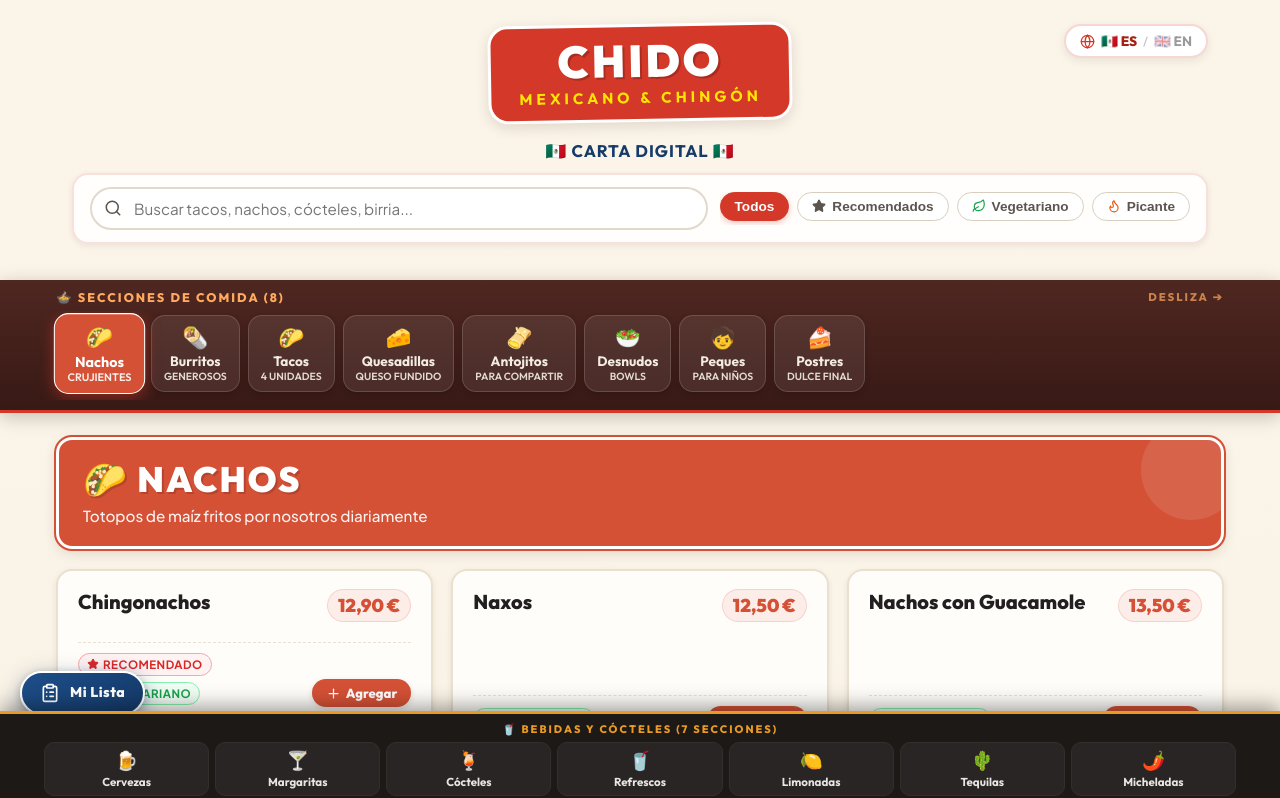
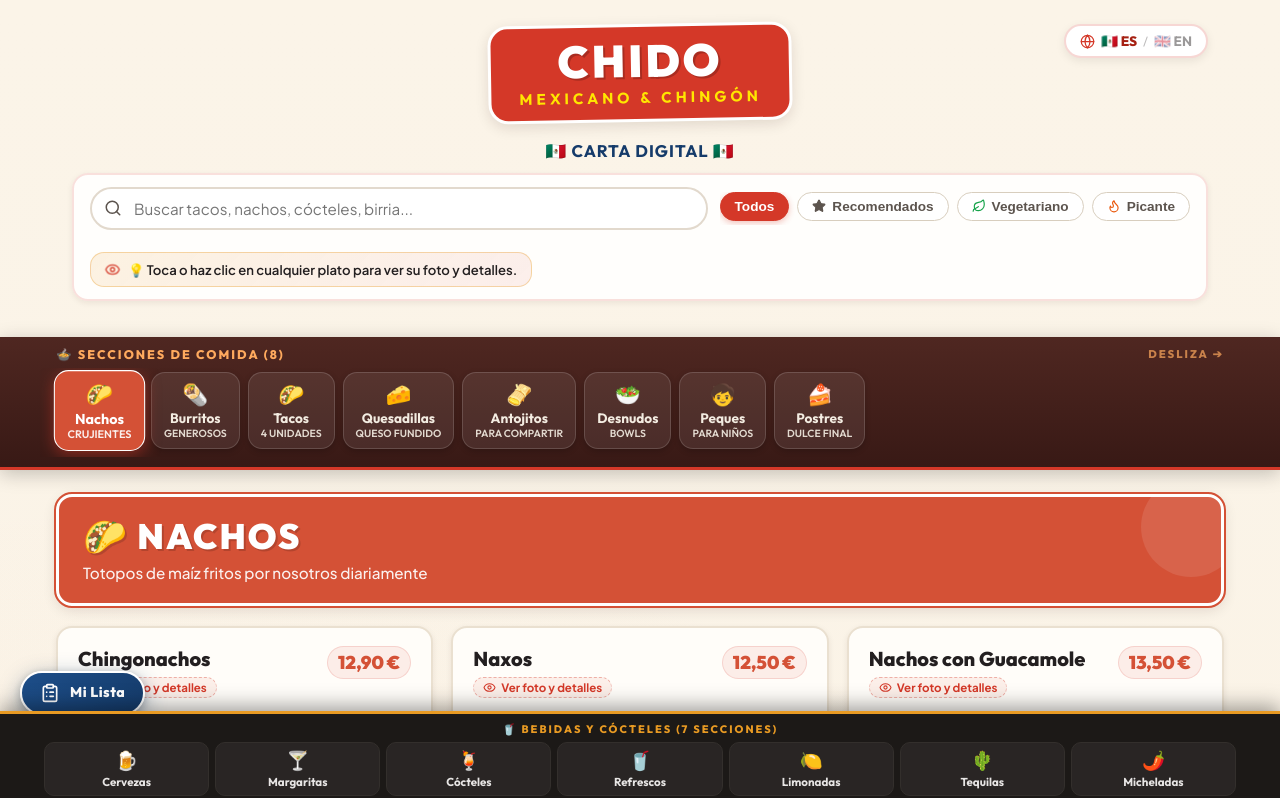
Before and after one commit to Vima3D/carta_chido, a React (Vite) app: page / in a window 1280 px wide. Shown: the top 798 px of the page. Built offline with nearby package versions, Linux system fonts and the light colour scheme.

Commit message:
quitando helado de pistacho y agregando boton de ver foto y detalles

```diff
--- a/src/components/Header.jsx
+++ b/src/components/Header.jsx
@@ -1,5 +1,5 @@
 import React from 'react';
-import { Search, Flame, Leaf, Star, X, Globe } from 'lucide-react';
+import { Search, Flame, Leaf, Star, X, Globe, Eye } from 'lucide-react';
 import { useLanguage } from '../context/LanguageContext';
 
 export default function Header({
@@ -94,6 +94,11 @@ export default function Header({
             {t.filterSpicy}
           </button>
         </div>
+
+        <div className="menu-info-banner">
+          <Eye size={15} className="info-banner-icon" />
+          <span>{t.hintClickItem}</span>
+        </div>
       </div>
     </header>
   );
--- a/src/components/MenuItemCard.jsx
+++ b/src/components/MenuItemCard.jsx
@@ -1,9 +1,9 @@
 import React from "react";
-import { Flame, Leaf, Star, Plus, Minus } from "lucide-react";
+import { Flame, Leaf, Star, Plus, Minus, Eye } from "lucide-react";
 import { getItemName } from "../data/menuData";
 import { useLanguage } from "../context/LanguageContext";
 import { useOrder } from "../context/OrderContext";
-import { preloadDishImage } from "../utils/dishImages";
+import { getDishImage, preloadDishImage } from "../utils/dishImages";
 
 export default function MenuItemCard({ item, sectionColor, onClick }) {
   const { lang, t } = useLanguage();
@@ -11,6 +11,7 @@ export default function MenuItemCard({ item, sectionColor, onClick }) {
 
   const itemName = getItemName(item, lang);
   const quantity = getItemQuantity(item.id);
+  const hasImage = Boolean(getDishImage(item));
 
   const handleMouseEnter = () => {
     preloadDishImage(item);
@@ -41,7 +42,14 @@ export default function MenuItemCard({ item, sectionColor, onClick }) {
     >
       <div>
         <div className="card-header">
-          <h4 className="card-title">{itemName}</h4>
+          <div className="card-title-group">
+            <h4 className="card-title">{itemName}</h4>
+            {hasImage && (
+              <span className="card-detail-hint" title={t.viewDetails}>
+                <Eye size={13} /> {t.viewDetails}
+              </span>
+            )}
+          </div>
           <span className="card-price">{item.price}</span>
         </div>
 
--- a/src/context/LanguageContext.jsx
+++ b/src/context/LanguageContext.jsx
@@ -42,6 +42,8 @@ export const uiTranslations = {
     sortPriceHigh: "Precio: Mayor a Menor",
     moveUp: "Mover arriba",
     moveDown: "Mover abajo",
+    viewDetails: "Ver foto y detalles",
+    hintClickItem: "💡 Toca o haz clic en cualquier plato para ver su foto y detalles.",
   },
   en: {
     searchPlaceholder: "Search tacos, nachos, cocktails, birria...",
@@ -82,6 +84,8 @@ export const uiTranslations = {
     sortPriceHigh: "Price: High to Low",
     moveUp: "Move up",
     moveDown: "Move down",
+    viewDetails: "View photo & details",
+    hintClickItem: "💡 Tap or click any item to view its photo and full details.",
   },
 };
 
--- a/src/data/menuData.js
+++ b/src/data/menuData.js
@@ -1078,19 +1078,6 @@ export const MENU_ITEMS = {
             "Double scoop dulce de leche ice cream, cajeta, crushed Lotus biscoff, and whipped cream.",
         },
       },
-      {
-        id: "copa_chocolate_blanco_pistacho",
-        name: "Copa Chocolate Blanco con Pistacho",
-        price: "6,50 €",
-        numericPrice: 6.5,
-        description:
-          "Doble bola de helado de Chocolate Blanco, nata montada y pistacho.",
-        en: {
-          name: "White Chocolate & Pistachio Sundae",
-          description:
-            "Double scoop white chocolate ice cream, whipped cream, and real pistachios.",
-        },
-      },
     ],
   },
 
--- a/src/index.css
+++ b/src/index.css
@@ -298,6 +298,34 @@ body {
   box-shadow: 0 2px 6px rgba(212, 56, 40, 0.3);
 }
 
+/* MENU INFO BANNER */
+.menu-info-banner {
+  display: flex;
+  align-items: center;
+  justify-content: center;
+  gap: 8px;
+  background: linear-gradient(135deg, rgba(232, 154, 35, 0.12), rgba(212, 56, 40, 0.08));
+  border: 1px solid rgba(232, 154, 35, 0.35);
+  border-radius: 14px;
+  padding: 8px 14px;
+  margin-top: 10px;
+  font-size: 0.82rem;
+  font-weight: 600;
+  color: var(--text-dark);
+  text-align: center;
+}
+
+.info-banner-icon {
+  color: var(--chido-red);
+  flex-shrink: 0;
+  animation: pulse-eye 2.5s infinite ease-in-out;
+}
+
+@keyframes pulse-eye {
+  0%, 100% { transform: scale(1); opacity: 0.85; }
+  50% { transform: scale(1.15); opacity: 1; }
+}
+
 /* BADGE LEGEND MODAL OR BAR */
 .badge-legend {
   display: flex;
@@ -586,12 +614,46 @@ body {
   margin-bottom: 8px;
 }
 
+.card-title-group {
+  display: flex;
+  flex-direction: column;
+  align-items: flex-start;
+  gap: 6px;
+  flex: 1;
+}
+
 .card-title {
   font-family: var(--font-heading);
   font-size: 1.25rem;
   font-weight: 800;
   color: var(--text-dark);
   line-height: 1.25;
+}
+
+.card-detail-hint {
+  display: inline-flex;
+  align-items: center;
+  gap: 5px;
+  font-size: 0.72rem;
+  font-weight: 700;
+  color: var(--chido-red);
+  background: rgba(212, 56, 40, 0.07);
+  border: 1px dashed rgba(212, 56, 40, 0.35);
+  padding: 3px 9px;
+  border-radius: 12px;
+  width: fit-content;
+  transition: all 0.22s cubic-bezier(0.4, 0, 0.2, 1);
+  user-select: none;
+  line-height: 1;
+}
+
+.menu-card:hover .card-detail-hint {
+  background: var(--chido-red);
+  color: #ffffff;
+  border-style: solid;
+  border-color: var(--chido-red);
+  transform: translateY(-1px);
+  box-shadow: 0 2px 8px rgba(212, 56, 40, 0.25);
 }
 
 .card-price {
```
